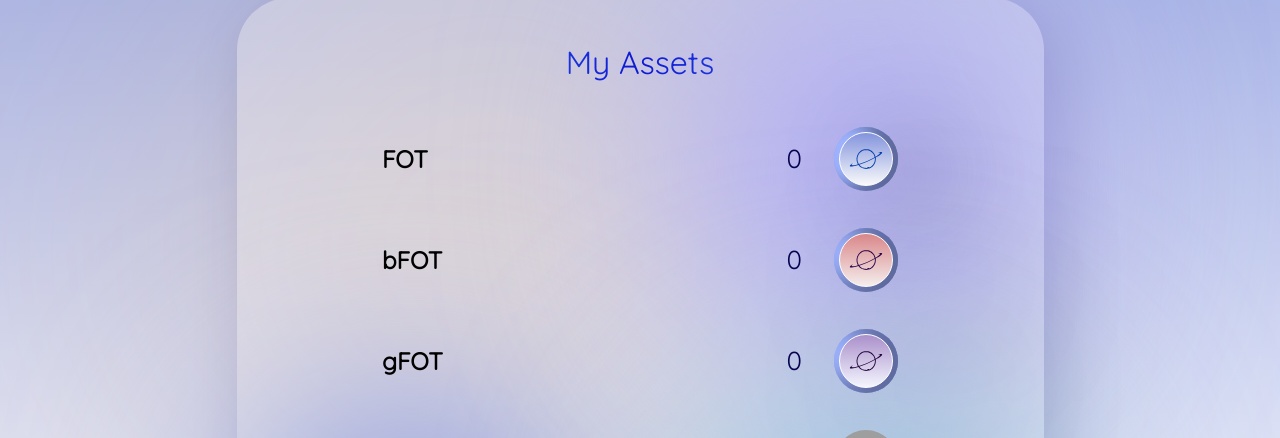
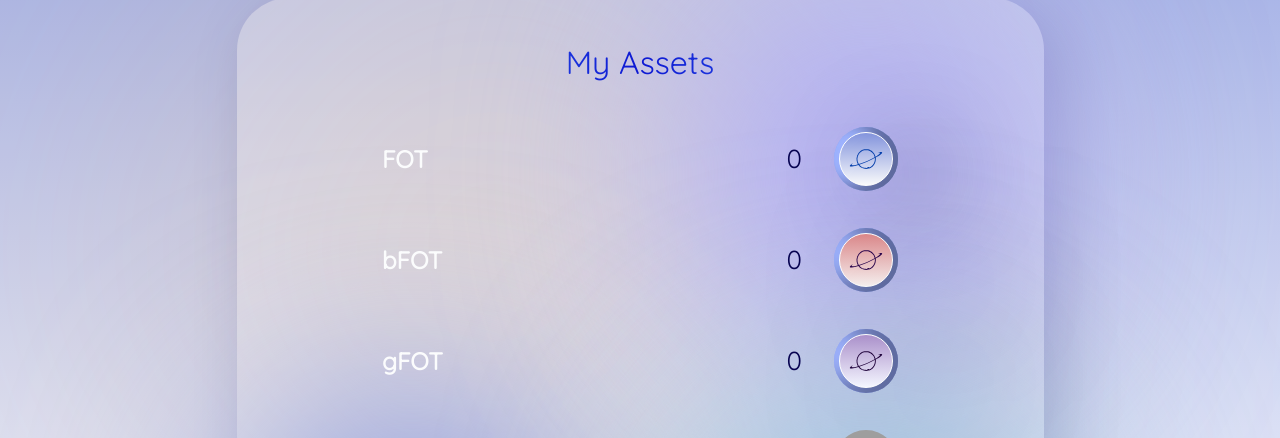
Before and after one commit to FortisOeconomia-dev/Fortis-Oeconomia, a Next.js app: page /nwallet in a window 1280 px wide. Shown: the part 362-800 px from the top of the page. Built offline with nearby package versions, Linux system fonts and the light colour scheme; grey boxes are pictures that could not be loaded.

Commit message:
add gradient and fix some style
fixed conflicts

```diff
--- a/components/Layout/Navbar.tsx
+++ b/components/Layout/Navbar.tsx
@@ -18,9 +18,12 @@ const NavLink = styled.a`
   padding-bottom: 0 !important;
   font-size: 19px !important;
   line-height: 28px !important;
+<<<<<<< HEAD
   &.active {
     color: ${props => props.slot === 'gFOTmodule' ? 'red' : 'black'} !important;
   }
+=======
+>>>>>>> 6c9cfb8 (add gradient and fix some style)
 `
 
 const Navbar = () => {
--- a/pages/nwallet.tsx
+++ b/pages/nwallet.tsx
@@ -75,7 +75,7 @@ const AssetContent = styled.div`
   font-weight: 600;
   font-size: 24px;
   line-height: 48px;
-  color: black;
+  color: #FBFCFD;
   display: flex;
   width: 100%;
   justify-content: space-between;
```
